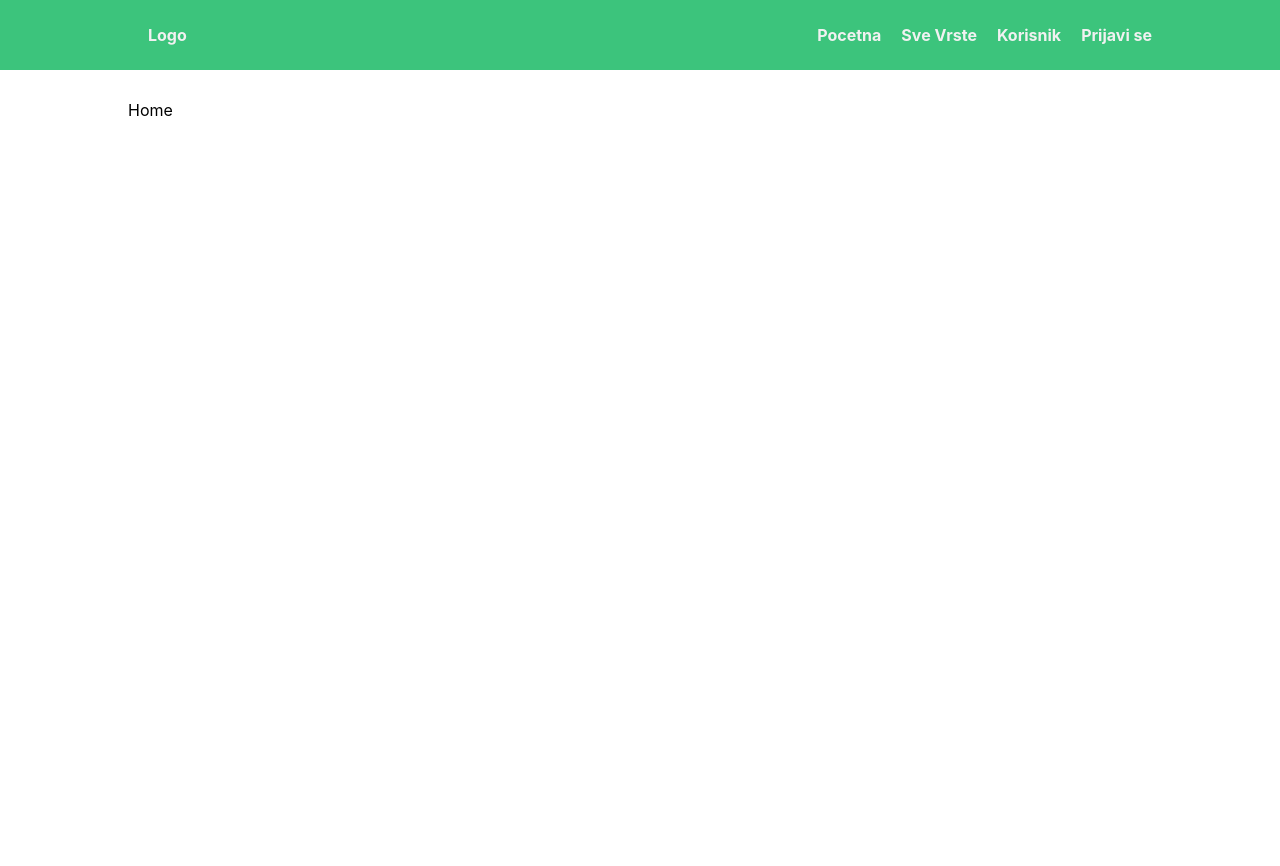
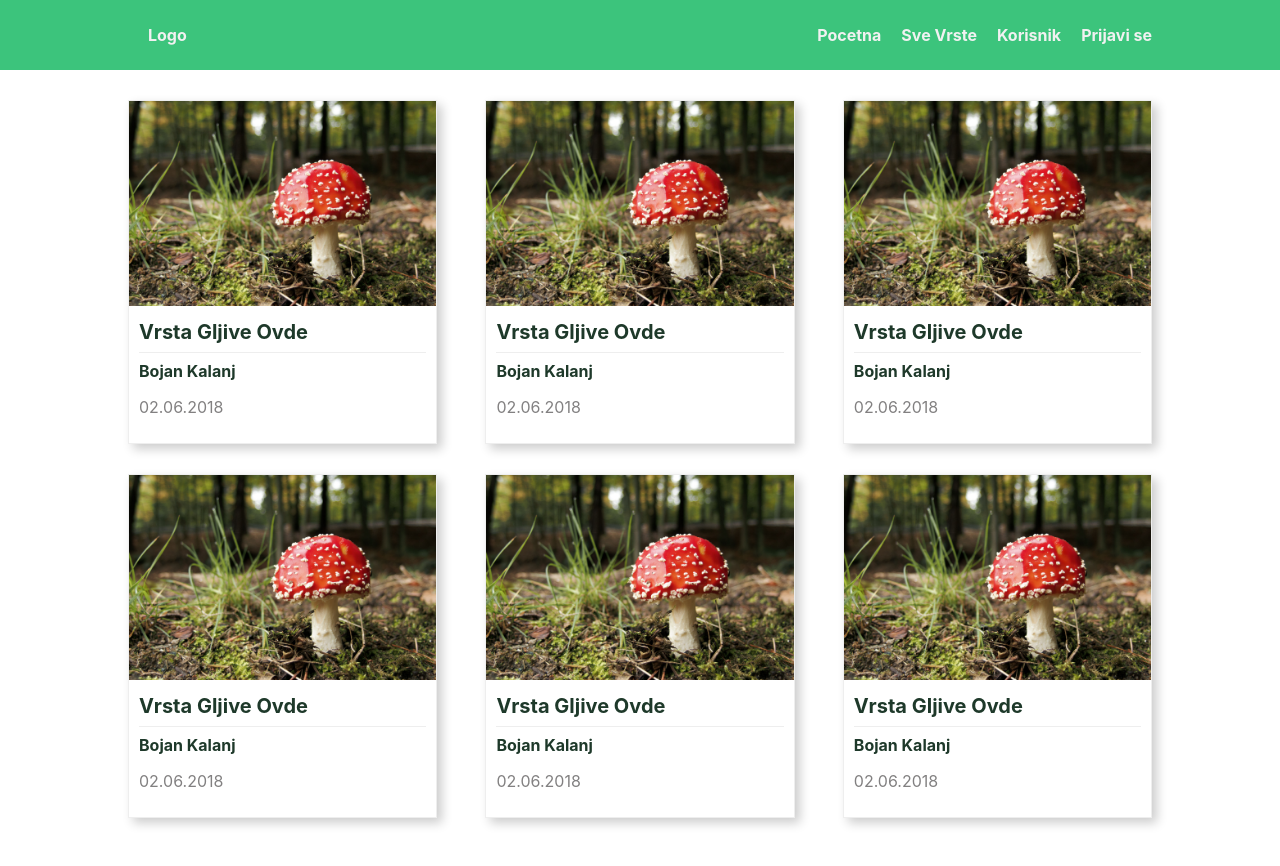
Before and after one commit to bojanKalanj/fungi-react-flexbox, a React (Create React App) app: page / in a window 1280 px wide. Shown: the top 866 px of the page. Before the commit the page ends 800 px from the top, so only its background shows below. Built offline with nearby package versions, Linux system fonts and the light colour scheme.

Commit message:
Add Card ellements

```diff
--- a/src/App.js
+++ b/src/App.js
@@ -8,7 +8,7 @@ import Species from './components/pages/Species/Species';
 import User from './components/pages/User/User';
 import Login from './components/pages/Login/Login';
 
-import Container from './UI/Container/Container';
+import { Container } from './UI/Container/Container';
 
 class App extends Component {
   render() {
--- /dev/null
+++ b/src/UI/AnchorTag/AnchorTag.css
@@ -0,0 +1,13 @@
+.AnchorTag{
+    text-decoration: none;
+    color: #1e392a;
+    font-weight: bold;
+}
+
+.AnchorTag:hover{
+    color: #3cc47c;
+}
+
+.TitleLinks{
+    font-size: 20px;
+}
--- /dev/null
+++ b/src/UI/AnchorTag/AnchorTag.js
@@ -0,0 +1,20 @@
+import React from 'react';
+
+import './AnchorTag.css';
+import { Link } from 'react-router-dom';
+
+export const AnchorTag = (props) => {
+    return (
+        <Link to={props.to} className="AnchorTag">
+            {props.children}
+        </Link>
+    )
+}
+
+export const TitleLinks = (props) => {
+    return (
+        <Link to={props.to} className="AnchorTag TitleLinks">
+            {props.children}
+        </Link>
+    )
+}
--- a/src/UI/Card/Card.css
+++ b/src/UI/Card/Card.css
@@ -1,4 +1,12 @@
 .Card{
     border: 1px solid #eee;
+    margin-bottom: 30px;
+    -webkit-box-shadow: 5px 5px 10px rgba(0,0,0,.2);
+    box-shadow: 5px 5px 10px rgba(0,0,0,.2);
+}
+
+.CardBody{
+    display: flex;
+    flex-direction: column;
     padding: 10px;
 }
--- a/src/UI/Card/Card.js
+++ b/src/UI/Card/Card.js
@@ -2,12 +2,18 @@ import React from 'react';
 
 import './Card.css';
 
-const Card = (props) => {
+export const Card = (props) => {
     return (
-        <div className="Card">
+        <div style={{ width: props.width }} className="Card">
             { props.children }
         </div>
     )
 }
 
-export default Card;
+export const CardBody = (props) => {
+    return (
+        <div className="CardBody">
+            { props.children }
+        </div>
+    )
+}
--- a/src/UI/Container/Container.css
+++ b/src/UI/Container/Container.css
@@ -2,3 +2,9 @@
     width: 80%;
     margin: 0 auto;
 }
+
+.FlexContainer{
+    display: flex;
+    flex-wrap: wrap;
+    justify-content: space-between;
+}
--- a/src/UI/Container/Container.js
+++ b/src/UI/Container/Container.js
@@ -2,7 +2,7 @@ import React from 'react';
 
 import './Container.css';
 
-const Container = (props) => {
+export const Container = (props) => {
     return (
         <div className="Container">
             {props.children}
@@ -10,4 +10,10 @@ const Container = (props) => {
     )
 }
 
-export default Container;
+export const FlexContainer = (props) => {
+    return (
+        <div className="FlexContainer">
+            {props.children}
+        </div>
+    )
+}
--- a/src/UI/Header/Header.js
+++ b/src/UI/Header/Header.js
@@ -1,6 +1,6 @@
 import React from 'react';
 
-import Container from '../Container/Container';
+import { Container } from '../Container/Container';
 import './Header.css';
 import Navlink from '../Navlinks/Navlink'
 
--- a/src/components/pages/Home/Home.js
+++ b/src/components/pages/Home/Home.js
@@ -1,10 +1,103 @@
 import React from 'react';
+import { Card, CardBody } from '../../../UI/Card/Card';
+import { FlexContainer } from '../../../UI/Container/Container';
+import placeholderImg from '../../../assets/mushroom.jpg';
+import { AnchorTag, TitleLinks } from '../../../UI/AnchorTag/AnchorTag';
 
 const Home = () => {
     return (
-        <div >
-            Home
-        </div>
+        <FlexContainer>
+            <Card width='30%'>
+                <img src={placeholderImg} alt="placeholderImg" style={{ width: '100%' }}/>
+                <CardBody >
+                    <TitleLinks to="/observation">
+                        Vrsta Gljive Ovde
+                    </TitleLinks>
+                    <hr />
+                    <AnchorTag to="/user">
+                        Bojan Kalanj
+                    </AnchorTag>
+                    <p className="text-muted">
+                        02.06.2018
+                    </p>
+                </CardBody>
+            </Card>
+            <Card width='30%'>
+                <img src={placeholderImg} alt="placeholderImg" style={{ width: '100%' }}/>
+                <CardBody >
+                    <TitleLinks to="/observation">
+                        Vrsta Gljive Ovde
+                    </TitleLinks>
+                    <hr />
+                    <AnchorTag to="/user">
+                        Bojan Kalanj
+                    </AnchorTag>
+                    <p className="text-muted">
+                        02.06.2018
+                    </p>
+                </CardBody>
+            </Card>
+            <Card width='30%'>
+                <img src={placeholderImg} alt="placeholderImg" style={{ width: '100%' }}/>
+                <CardBody >
+                    <TitleLinks to="/observation">
+                        Vrsta Gljive Ovde
+                    </TitleLinks>
+                    <hr />
+                    <AnchorTag to="/user">
+                        Bojan Kalanj
+                    </AnchorTag>
+                    <p className="text-muted">
+                        02.06.2018
+                    </p>
+                </CardBody>
+            </Card>
+            <Card width='30%'>
+                <img src={placeholderImg} alt="placeholderImg" style={{ width: '100%' }}/>
+                <CardBody >
+                    <TitleLinks to="/observation">
+                        Vrsta Gljive Ovde
+                    </TitleLinks>
+                    <hr />
+                    <AnchorTag to="/user">
+                        Bojan Kalanj
+                    </AnchorTag>
+                    <p className="text-muted">
+                        02.06.2018
+                    </p>
+                </CardBody>
+            </Card>
+            <Card width='30%'>
+                <img src={placeholderImg} alt="placeholderImg" style={{ width: '100%' }}/>
+                <CardBody >
+                    <TitleLinks to="/observation">
+                        Vrsta Gljive Ovde
+                    </TitleLinks>
+                    <hr />
+                    <AnchorTag to="/user">
+                        Bojan Kalanj
+                    </AnchorTag>
+                    <p className="text-muted">
+                        02.06.2018
+                    </p>
+                </CardBody>
+            </Card>
+            <Card width='30%'>
+                <img src={placeholderImg} alt="placeholderImg" style={{ width: '100%' }}/>
+                <CardBody >
+                    <TitleLinks to="/observation">
+                        Vrsta Gljive Ovde
+                    </TitleLinks>
+                    <hr />
+                    <AnchorTag to="/user">
+                        Bojan Kalanj
+                    </AnchorTag>
+                    <p className="text-muted">
+                        02.06.2018
+                    </p>
+                </CardBody>
+            </Card>
+        </FlexContainer>
     )
 }
 
--- a/src/index.css
+++ b/src/index.css
@@ -8,11 +8,17 @@ body {
   -moz-osx-font-smoothing: grayscale;
 }
 
-code {
-  font-family: source-code-pro, Menlo, Monaco, Consolas, "Courier New",
-    monospace;
+hr {
+  border: 0;
+  width: 100%;
+  background-color:#eee;
+  height: 1px;
 }
 
 .pull-right{
   float: right;
 }
+
+.text-muted{
+  color: #828081;
+}
```
Also changed, not shown: src/assets/mushroom.jpg (added).
